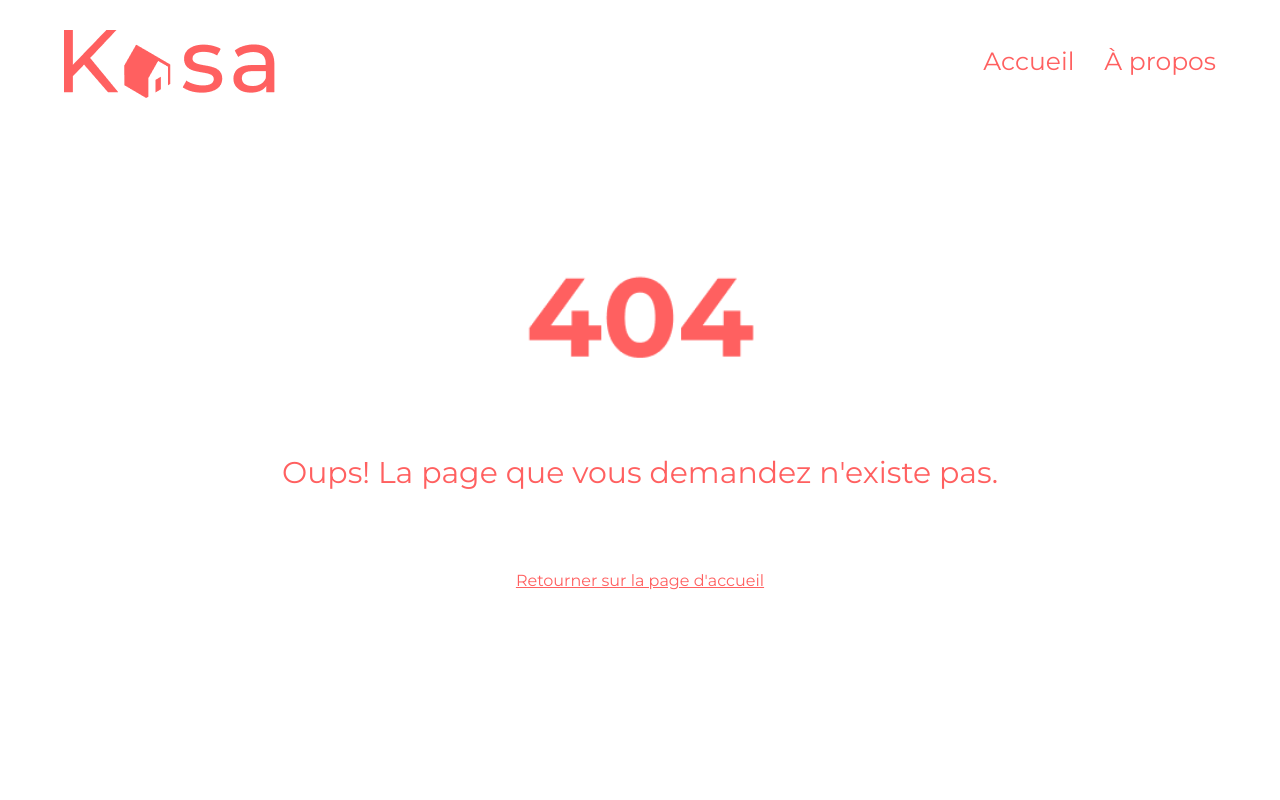
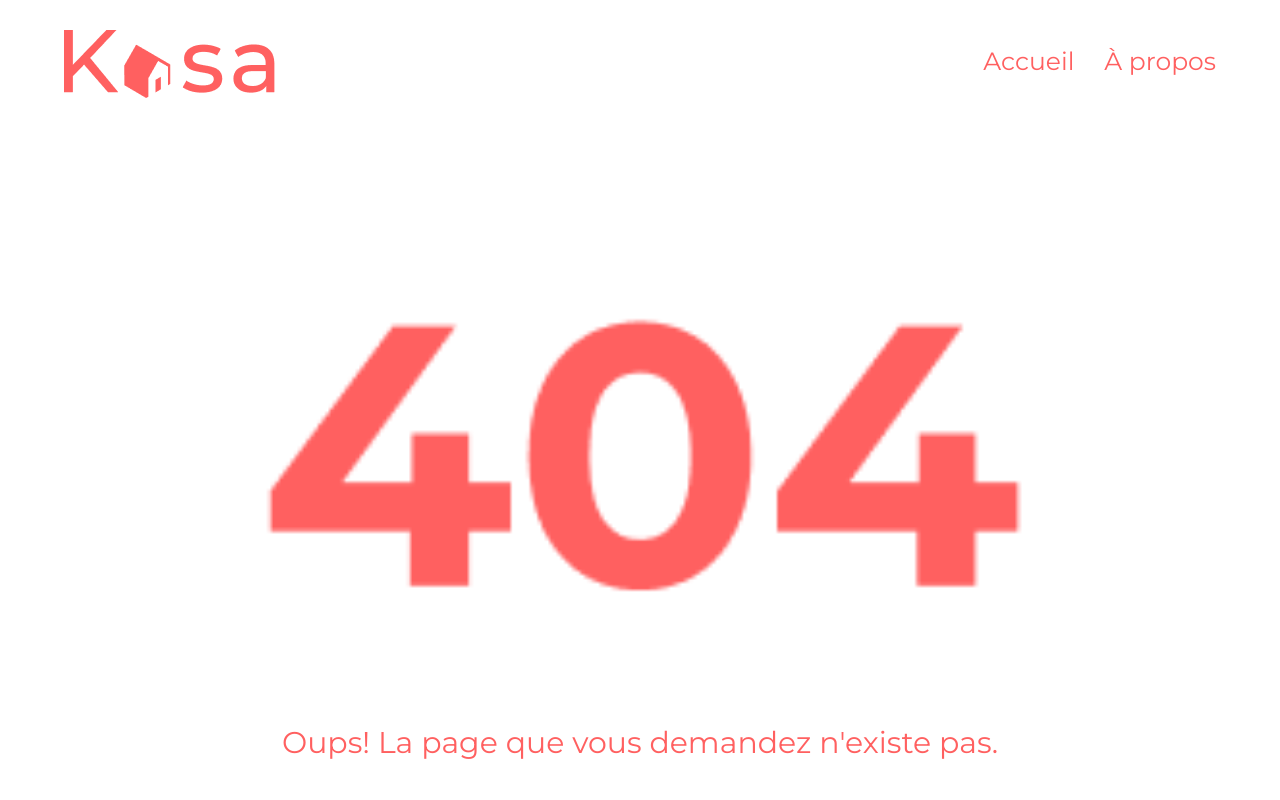
Before and after one commit to Franck1309/Projet_8_OCR, a React (Create React App) app: page /error in a window 1280 px wide. Shown: the top 800 px of the page. Built offline with nearby package versions, Linux system fonts and the light colour scheme.

Commit message:
Modification de la redirection de la page LocationChoice avec le hook useNavigate

```diff
--- a/src/pages/LocationChoice.js
+++ b/src/pages/LocationChoice.js
@@ -1,6 +1,6 @@
 import React, { useEffect, useState } from "react";
 import axios from "axios";
-import { useParams } from "react-router-dom";
+import { useParams, useNavigate} from "react-router-dom";
 import Caroussel from "../components/Caroussel";
 import Navigation from "../components/Navigation";
 import Footer from "../components/Footer";
@@ -10,6 +10,7 @@
 const LocationChoice = () => {
   const [selectedArticle, setSelectedArticle] = useState();
   const { articleId } = useParams();
+  const navigate = useNavigate();
 
   const getData = () => {
     axios
@@ -18,7 +19,7 @@
         setSelectedArticle(res.data);
       })
       .catch((error) => {
-        window.location.replace("/error");
+        navigate("/error");
         console.error(error);
       });
   };
--- a/src/styles/pages/_Error.scss
+++ b/src/styles/pages/_Error.scss
@@ -16,9 +16,9 @@
     text-decoration: underline;
    }
    img {
-    width: 30%;
+    width: 100%;
+    height: auto;
     margin: auto;
-    object-fit: cover;
    }
 }
 
```
